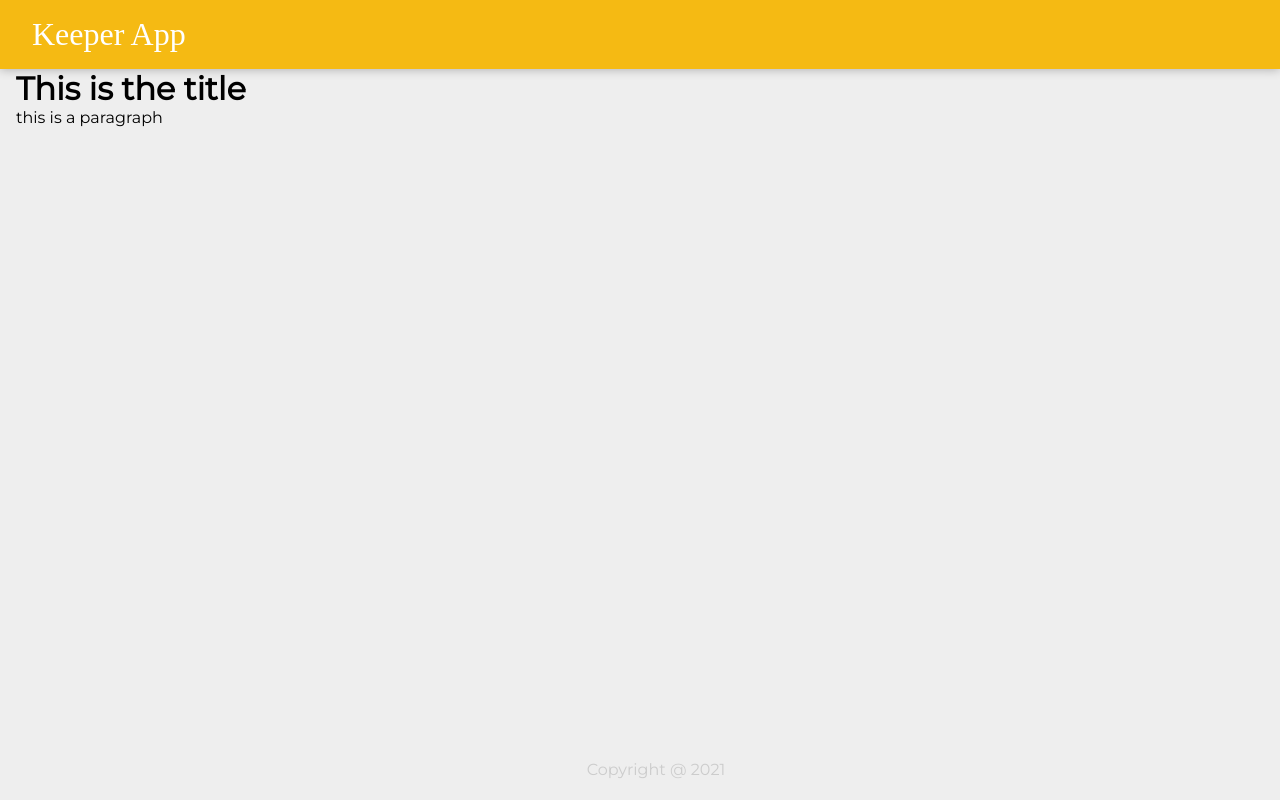
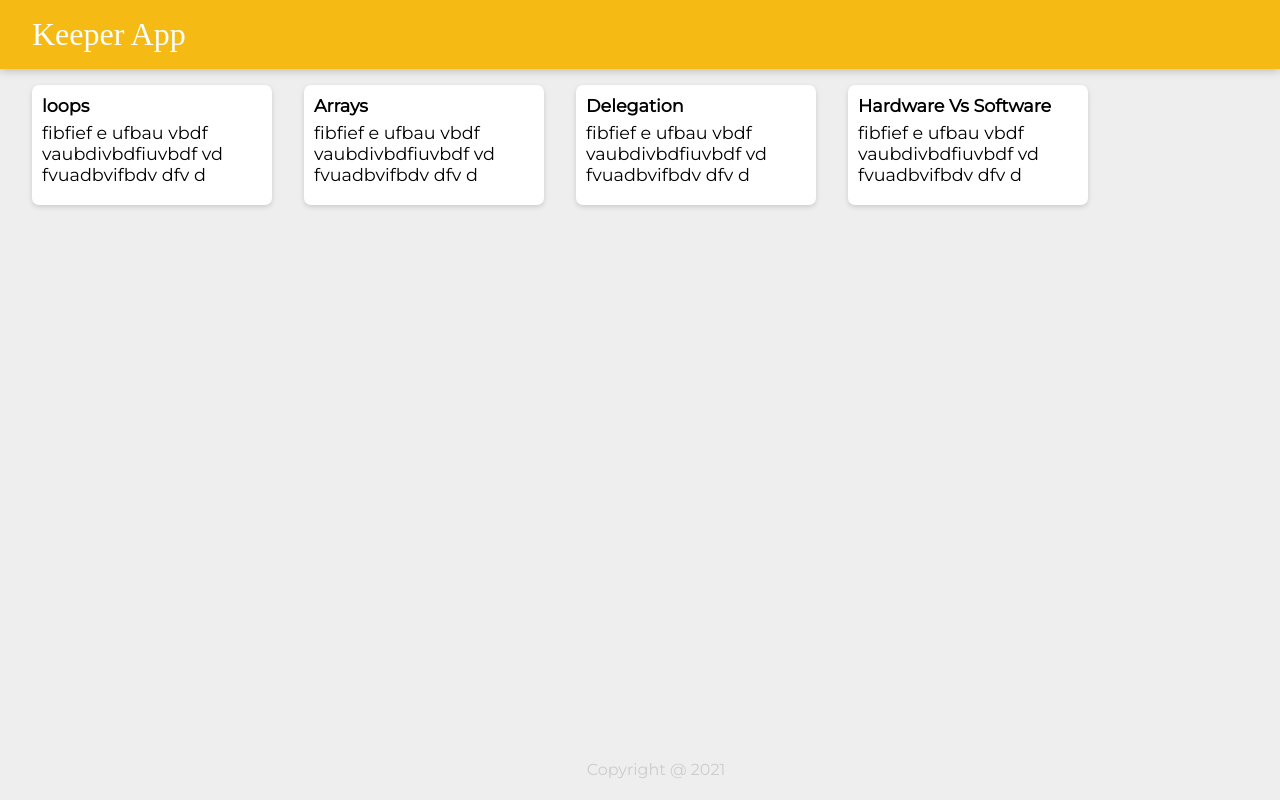
Before and after one commit to iampratikdeo/keeper-App, a React (Create React App) app: page / in a window 1280 px wide. Built offline with nearby package versions, Linux system fonts and the light colour scheme; a web font is replaced by a local one.

Commit message:
dynamic notes

```diff
--- a/src/components/App.jsx
+++ b/src/components/App.jsx
@@ -1,14 +1,25 @@
 import React from 'react';
 import Header from './Header';
 import Note from './Note';
+import notes from '../notes';
+import Footer from './Footer';
 
-import Footer from './Footer';
 function App(){
-    return <div >
+    return (
+    <div >
         <Header />
-        <Note />
+        {
+            notes.map(noteItem =>(
+                <Note
+                    key = {noteItem.key}
+                    title = {noteItem.title}
+                    content = {noteItem.content}
+                />
+            ))
+        }
         <Footer />
     </div>
+    );
 }
 
 export default App;
--- a/src/components/Note.jsx
+++ b/src/components/Note.jsx
@@ -1,9 +1,9 @@
 import React from 'react';
 
-function Note(){
-    return (<div>
-        <h1>This is the title</h1>
-        <p>this is a paragraph</p>
+function Note(props){
+    return (<div className="note">
+        <h1>{props.title}</h1>
+        <p>{props.content}</p>
     </div>
     );
 }
--- /dev/null
+++ b/src/notes.js
@@ -0,0 +1,22 @@
+const notes = [{
+    key: 1,
+    title: "loops",
+    content:"fibfief e ufbau vbdf vaubdivbdfiuvbdf vd fvuadbvifbdv dfv d"
+},
+{
+    key: 3,
+    title: "Arrays",
+    content:"fibfief e ufbau vbdf vaubdivbdfiuvbdf vd fvuadbvifbdv dfv d"
+},
+{
+    key: 3,
+    title: "Delegation",
+    content:"fibfief e ufbau vbdf vaubdivbdfiuvbdf vd fvuadbvifbdv dfv d"
+},
+{
+    key: 4,
+    title: "Hardware Vs Software",
+    content:"fibfief e ufbau vbdf vaubdivbdfiuvbdf vd fvuadbvifbdv dfv d"
+}];
+
+export default notes;
```
Also changed, not shown: src/index.js (+0 -13 lines).
